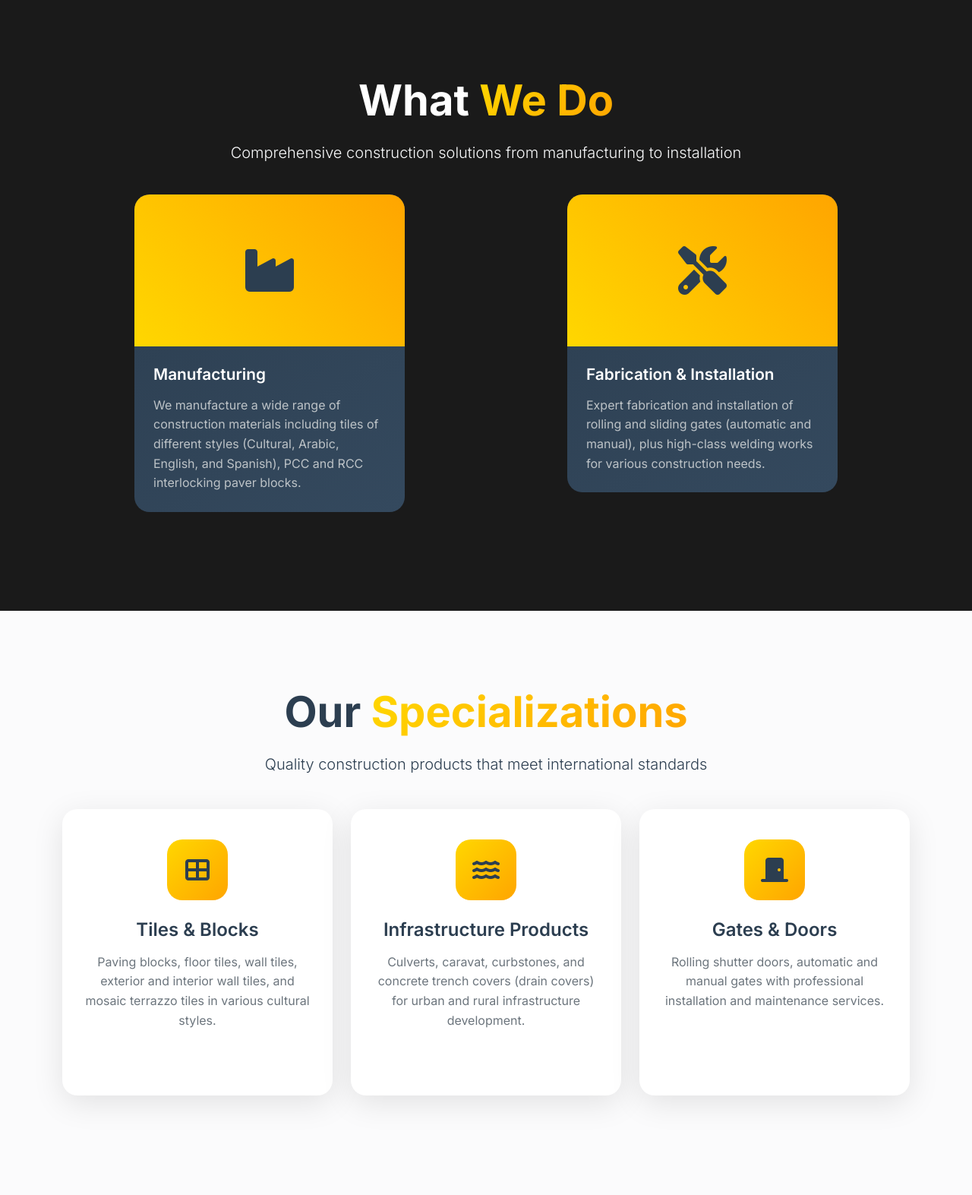
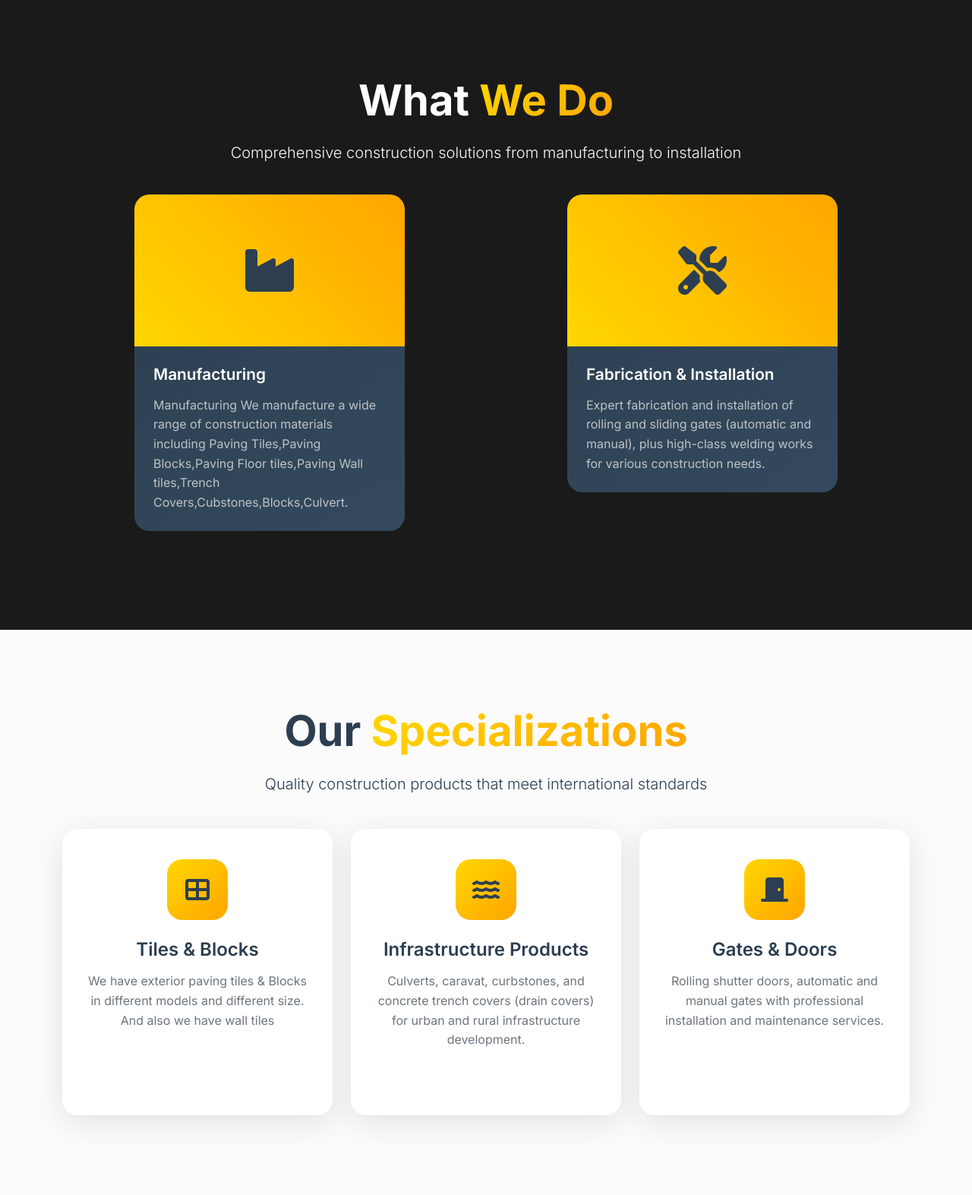
Before and after one commit to snavid/Stumartcot-Construction, a Flask app: page /about in a window 1280 px wide. Shown: the part 1095-2668 px from the top of the page at 76% size. Run offline with Flask 3, Linux system fonts and the light colour scheme; parts of the project's set-up code (start-up, migrations or seed data) failed here and were passed over; some libraries are stand-ins or nearby versions.

Commit message:
updated the pages

```diff
--- a/website/templates/about.html
+++ b/website/templates/about.html
@@ -81,8 +81,8 @@
           <div class="product-content">
             <h5>Manufacturing</h5>
             <p>
-              We manufacture a wide range of construction materials including tiles of different styles
-              (Cultural, Arabic, English, and Spanish), PCC and RCC interlocking paver blocks.
+              Manufacturing
+              We manufacture a wide range of construction materials including Paving Tiles,Paving Blocks,Paving Floor tiles,Paving Wall tiles,Trench Covers,Cubstones,Blocks,Culvert.
             </p>
           </div>
         </div>
@@ -137,8 +137,7 @@
           </div>
           <h4>Tiles & Blocks</h4>
           <p>
-            Paving blocks, floor tiles, wall tiles, exterior and interior wall tiles,
-            and mosaic terrazzo tiles in various cultural styles.
+            We have exterior paving tiles & Blocks in different models and different size. And also we have wall tiles
           </p>
         </div>
       </div>
--- a/website/templates/contact.html
+++ b/website/templates/contact.html
@@ -199,9 +199,9 @@
                         </div>
                         <div class="contact-details">
                             <h5>Call Us</h5>
-                            <p>Main: +255 123 456 789<br>
-                            Sales: +255 123 456 790<br>
-                            Support: +255 123 456 791</p>
+                            <p>Main: +255 769 226 111<br>
+                            Sales: +255 677 063 041<br>
+                            Support: +255 677 063 040</p>
                         </div>
                     </div>
 
--- a/website/templates/langingPage.html
+++ b/website/templates/langingPage.html
@@ -112,7 +112,7 @@
 
           <!-- Mobile Quick Actions -->
           <div class="mobile-quick-actions">
-            <a href="tel:+25576922611" class="quick-action-btn call-btn">
+            <a href="tel:+255769226111" class="quick-action-btn call-btn">
               <i class="fas fa-phone"></i>
               <span>Call Now</span>
             </a>
```
